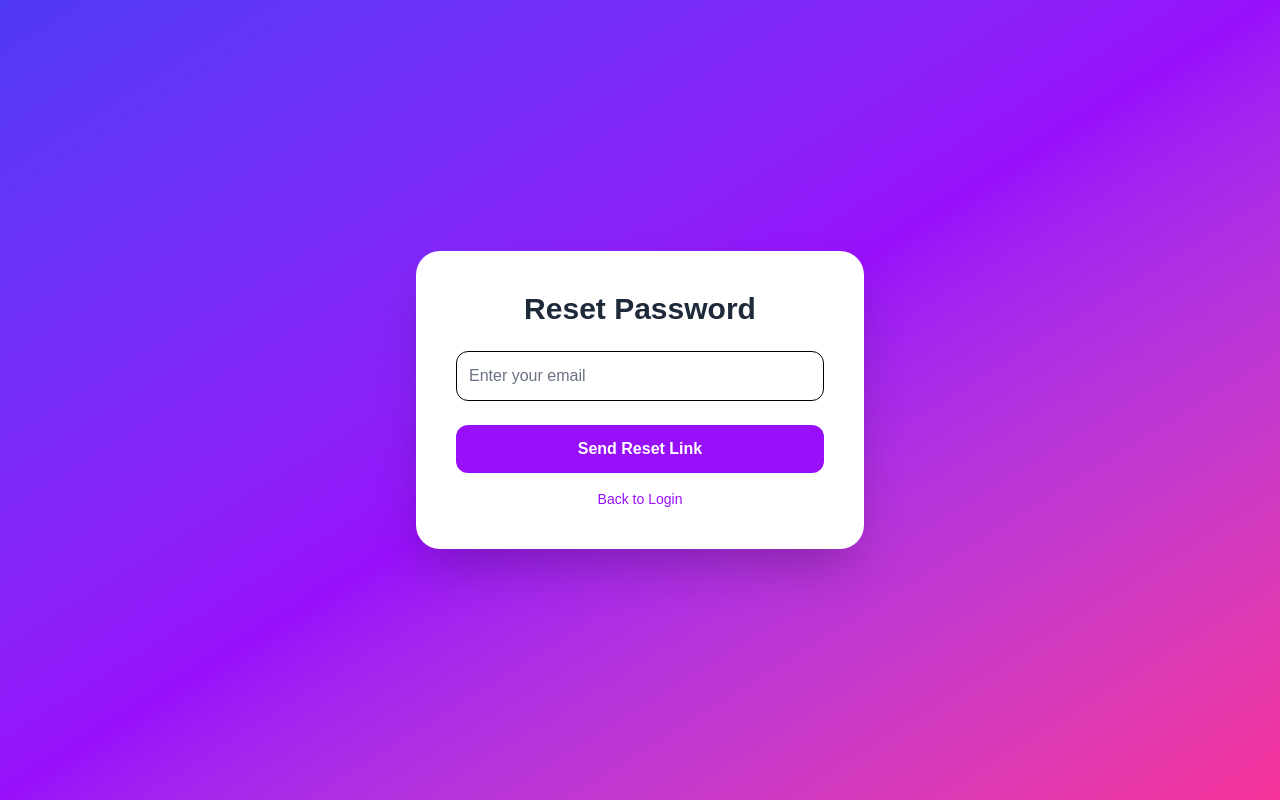
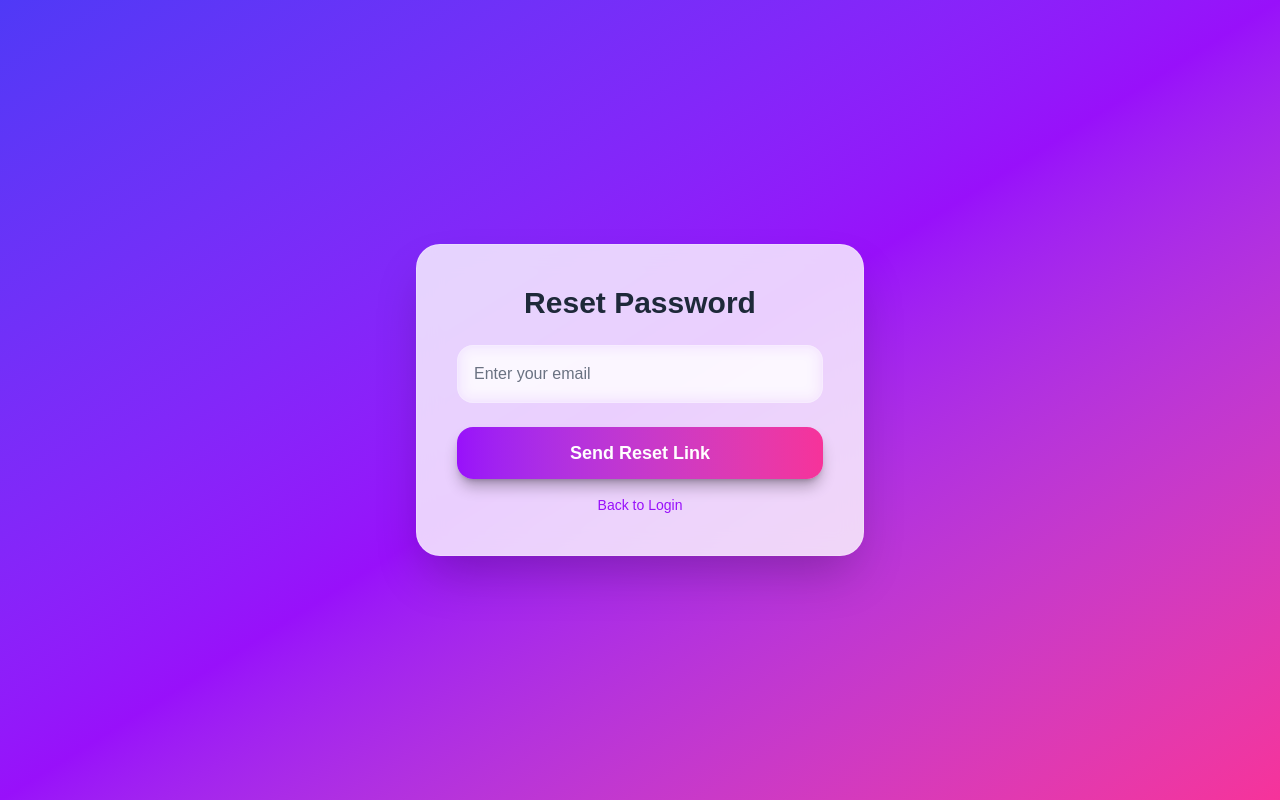
Before and after one commit to bandimuralichowdary/ideavault, a Next.js app: page /reset in a window 1280 px wide. Built offline with nearby package versions, Linux system fonts and the light colour scheme; no server answers.

Commit message:
Update page.tsx

```diff
--- a/app/reset/page.tsx
+++ b/app/reset/page.tsx
@@ -15,7 +15,7 @@ export default function ResetPage() {
 
     try {
       const { error } = await supabase.auth.resetPasswordForEmail(email, {
-        redirectTo: `${window.location.origin}/login`, // redirect after reset
+        redirectTo: "https://ideavault-gray.vercel.app/login", // fixed redirect
       });
       if (error) throw error;
 
@@ -33,7 +33,7 @@ export default function ResetPage() {
 
   return (
     <div className="flex min-h-screen items-center justify-center bg-gradient-to-br from-indigo-600 via-purple-600 to-pink-500">
-      <div className="p-10 w-full max-w-md bg-white rounded-3xl shadow-2xl">
+      <div className="p-10 w-full max-w-md bg-white/80 backdrop-blur-md rounded-3xl shadow-2xl border border-white/20">
         <h2 className="text-3xl font-bold text-center mb-6 text-gray-800">
           Reset Password
         </h2>
@@ -41,14 +41,16 @@ export default function ResetPage() {
         <input
           type="email"
           placeholder="Enter your email"
-          className="border p-3 w-full mb-6 rounded-xl focus:ring-2 focus:ring-purple-400 text-black placeholder-gray-500"
+          className="w-full p-4 mb-6 rounded-2xl bg-white/10 border border-white/20 text-gray-900 placeholder-gray-500 focus:outline-none focus:ring-2 focus:ring-purple-400 backdrop-blur-sm transition duration-300"
           value={email}
           onChange={(e) => setEmail(e.target.value)}
         />
 
         <button
-          className={`w-full py-3 rounded-xl text-white font-semibold ${
-            loading ? "bg-gray-400 cursor-not-allowed" : "bg-purple-600 hover:bg-purple-700"
+          className={`w-full py-3 rounded-2xl text-white font-semibold text-lg transition-all duration-300 shadow-lg shadow-black/30 ${
+            loading
+              ? "bg-gray-400 cursor-not-allowed"
+              : "bg-gradient-to-r from-purple-600 to-pink-500 hover:from-purple-700 hover:to-pink-600"
           }`}
           onClick={handleResetLink}
           disabled={loading}
@@ -56,8 +58,11 @@ export default function ResetPage() {
           {loading ? "Sending..." : "Send Reset Link"}
         </button>
 
-        <p className="mt-4 text-center text-sm text-gray-600">
-          <a href="/login" className="text-purple-600 font-medium hover:underline">
+        <p className="mt-4 text-center text-sm text-gray-700">
+          <a
+            href="/login"
+            className="font-medium text-purple-600 hover:underline"
+          >
             Back to Login
           </a>
         </p>
```
